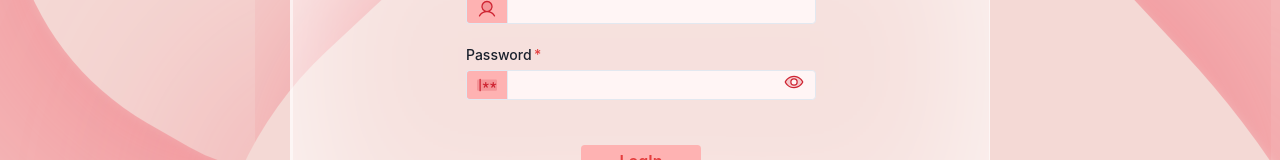
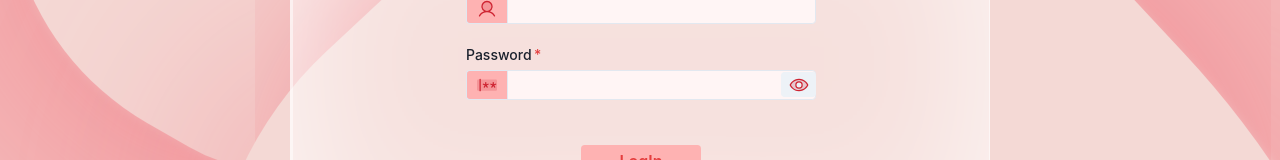
Before and after one commit to paulShauvik99/smileProject, a React (Vite) app in the folder Blood-bank-frontend/smile/: page /admin in a window 1280 px wide. Shown: the part 336-496 px from the top of the page. Built offline with nearby package versions, Linux system fonts and the light colour scheme.

Commit message:
Backend Changes Pull

```diff
--- a/Blood-bank-frontend/smile/src/Pages/AdminLogin.jsx
+++ b/Blood-bank-frontend/smile/src/Pages/AdminLogin.jsx
@@ -22,7 +22,10 @@ const AdminLogin = () => {
     const [isAdminInvalid, setIsAdminInvalid] = useState(false)
     const [showPassword, setShowPassword] = useState(false)
 
+    const submitDetails = (data) => {
+        // code
 
+    }
 
     return (
         <>
@@ -71,12 +74,17 @@ const AdminLogin = () => {
                                                         value={adminInfo.password}
                                                         onChange={e =>  setAdminInfo({...adminInfo , password: e.target.value})}
                                                 />
-                                                <InputRightElement width='4.5rem' onClick={e => setShowPassword(!showPassword)}>
+                                                <InputRightElement height={30} width={35} onClick={e => setShowPassword(!showPassword)}>
+                                                    <Button
+                                                        // width='4.5rem'
+                                                    >
+
                                                     {
                                                         showPassword ? (<Icon as={EyeSlash} boxSize={8} weight='duotone' color='#ce2432' />) : (
                                                             <Icon as={Eye} boxSize={8} weight='duotone' color='#ce2432' />
                                                         )
                                                     }
+                                                    </Button>
                                                 </InputRightElement>
                                             </InputGroup>
                                         </FormControl>
@@ -86,7 +94,8 @@ const AdminLogin = () => {
                                                     height='35px'
                                                     width='120px'
                                                     fontSize='16px'
-                                                    // onClick={() => sendOtp(number)}
+                                                    type='submit'
+                                                    onSubmit={() => submitDetails(adminInfo)}
                                                     // isDisabled={disability}
                                             >
                                                 LogIn
--- a/Blood-bank-frontend/smile/src/Pages/RequestDashboard.jsx
+++ b/Blood-bank-frontend/smile/src/Pages/RequestDashboard.jsx
@@ -423,7 +423,7 @@ export default function RequestDashboard() {
         }
 
         console.log(data)
-        const res = await axios.post('http://127.0.0.1:8000/recipient/request_blood/',data)
+        const res = await axios.post('http://127.0.0.1:8000/recipient/request_blood/',JSON.stringify(data))
 
         console.log(res)
 
```
